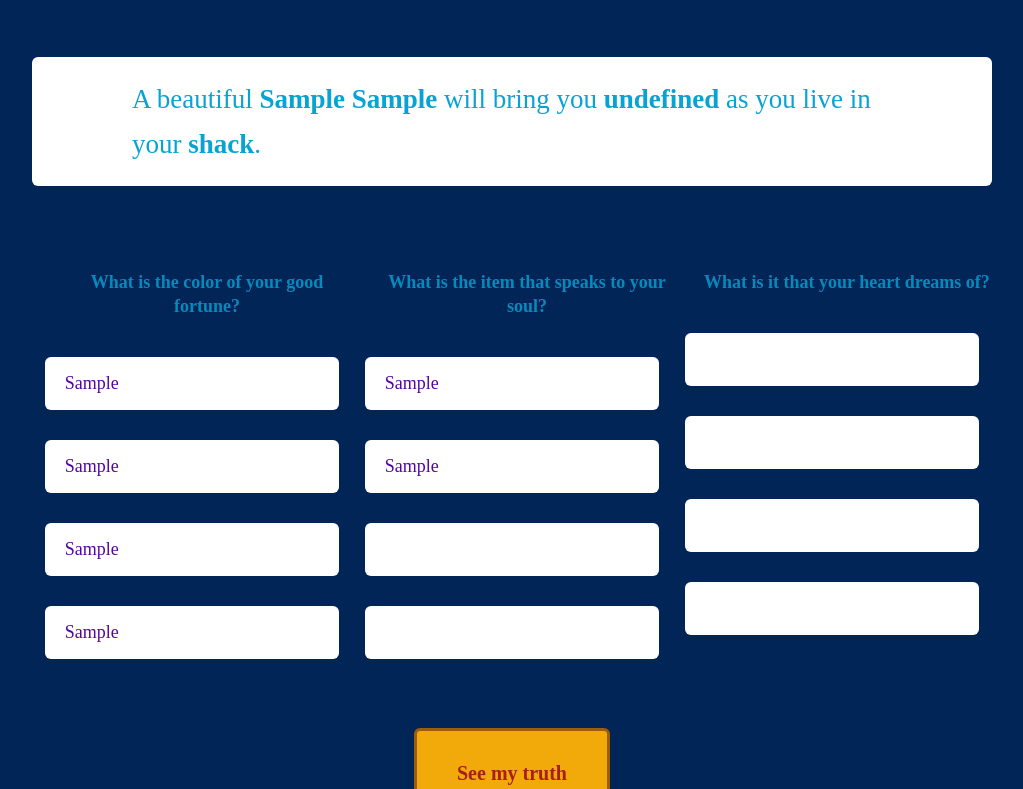
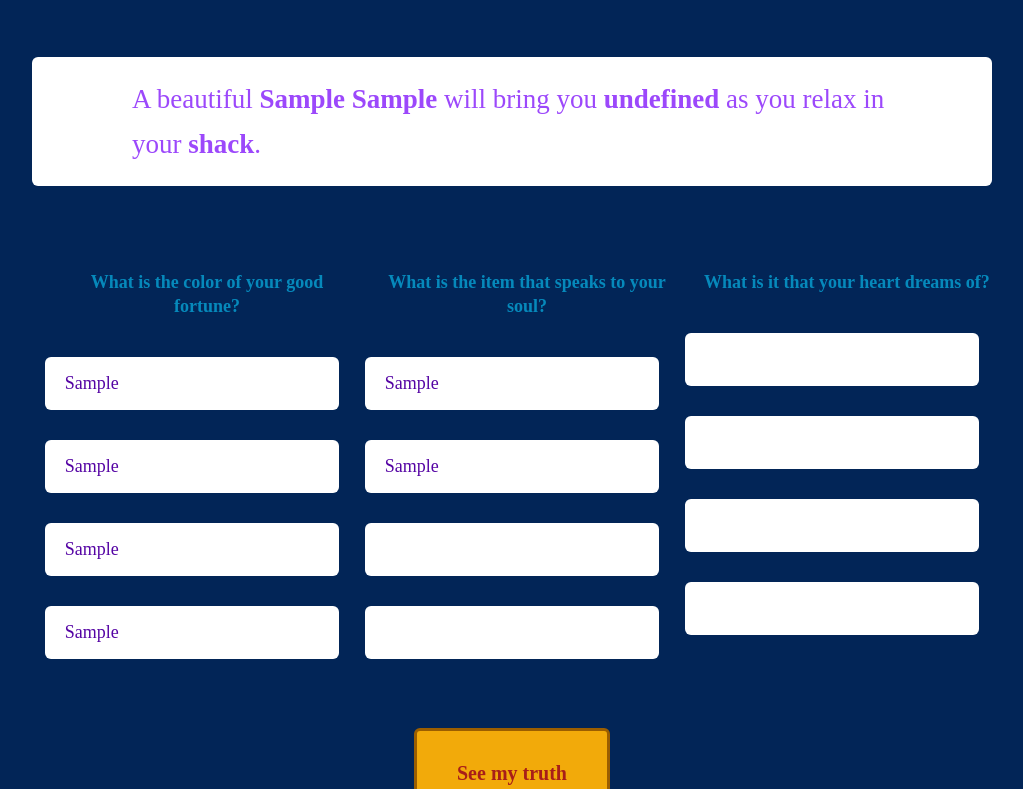
Before and after one commit to n0nbeenary/MASH-Game, a plain HTML site: page index.html in a window 1280 px wide. Both pictures are taken after typing "Sample", "Sample", "Sample", "Sample", "Sample", "Sample" into the empty fields and a click on the button "See my truth". Shown: the part 259-1048 px from the top of the page, without its empty margins (128-1151 px from the left). Drawn offline with Linux system fonts and the light colour scheme.

Commit message:
Text updated

```diff
--- a/index.html
+++ b/index.html
@@ -17,7 +17,7 @@
     <p class="description">Fill in the voids and I will see your truth.</p>
     <form action="" method="post" id="mash">
       <div id="answers" class="hide">
-        <p>A beautiful <span id="answer_1"></span> <span id="answer_2"></span> will bring you <span id="answer_3"></span> as you live in your <span id="home"></span>.
+        <p>A beautiful <span id="answer_1"></span> <span id="answer_2"></span> will bring you <span id="answer_3"></span> as you relax in your <span id="home"></span>.
       </div>
       <div class="bucket">
         <div class="choice-bucket">
--- a/style.css
+++ b/style.css
@@ -104,7 +104,7 @@ h1
   margin: 60px 0;
   background: #fff;
   border-radius: 6px;
-  color: #07A3D5;
+  color: #9C48FB;
   transition: 1s linear;
 }
 
```
